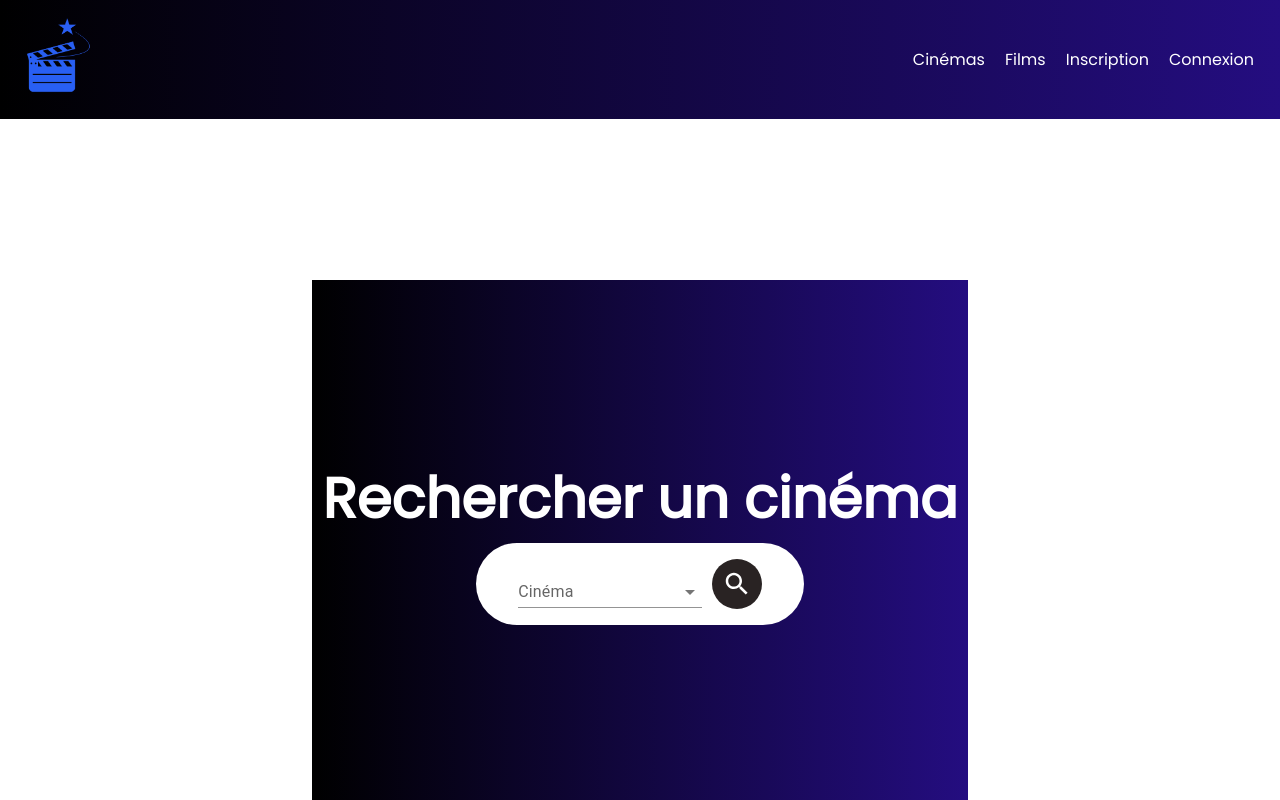
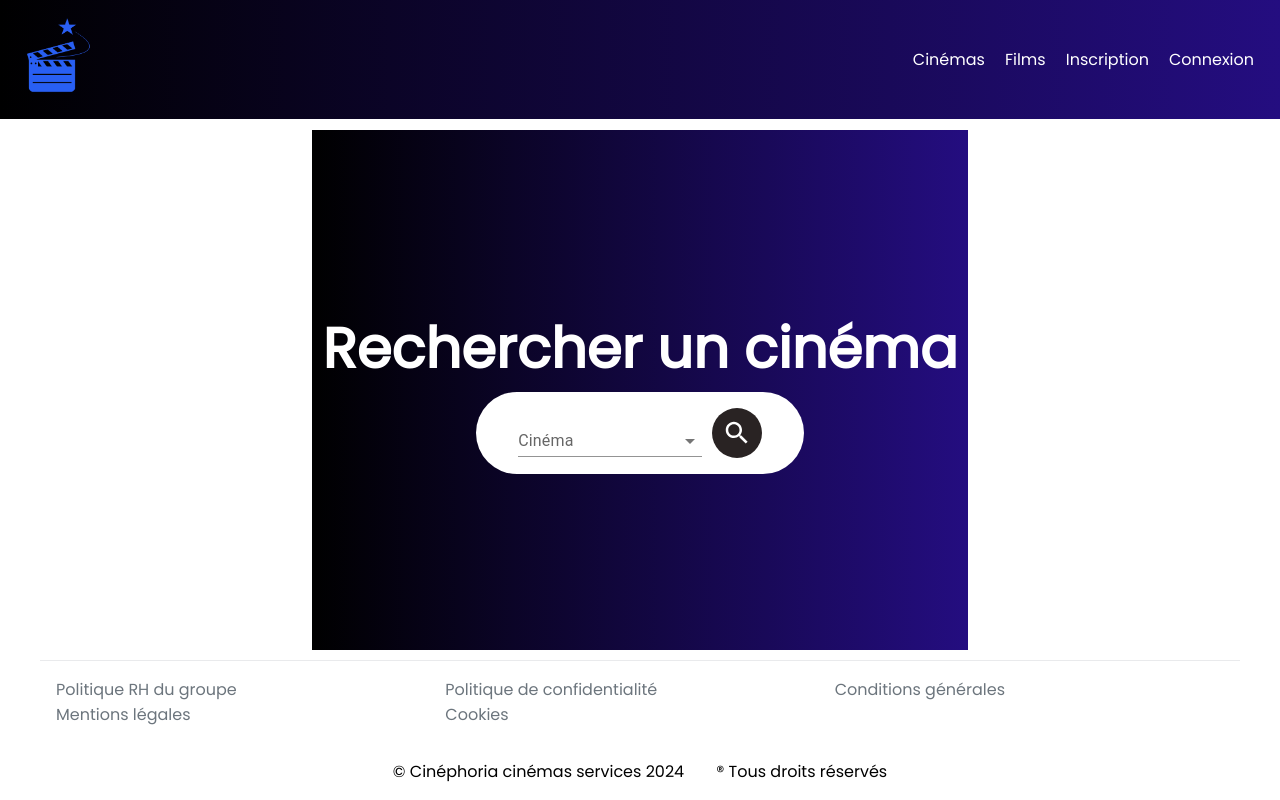
Before and after one commit to Anothays/Cin-phoria_web, a Next.js app: page / in a window 1280 px wide. Built offline with nearby package versions, Linux system fonts and the light colour scheme; no server answers.

Commit message:
add Footer

```diff
--- a/src/app/layout.tsx
+++ b/src/app/layout.tsx
@@ -1,3 +1,4 @@
+import Footer from '@/containers/Footer';
 import Header from '@/containers/Header';
 import LoginModal from '@/containers/LoginModal';
 import { GlobalContextHandler } from '@/context/globalContext';
@@ -30,6 +31,7 @@ export default function RootLayout({
           <LoginModal />
           <Header />
           {children}
+          <Footer />
         </GlobalContextHandler>
       </body>
     </html>
--- /dev/null
+++ b/src/containers/Footer/Footer.module.scss
@@ -0,0 +1,60 @@
+@import 'src/styles/_variables.module.scss';
+@import 'src/styles/_colors.module.scss';
+.mainContainer {
+  width: 100%;
+  display: flex;
+  align-items: center;
+  justify-content: center;
+  .container {
+    width: 100%;
+    display: flex;
+    flex-direction: column;
+    justify-content: center;
+    // grid-template-columns: repeat(2, 1fr);
+    gap: 2rem;
+    padding: $space-lg;
+    border-top: 1px solid $light-grey-color;
+    max-width: $breakpoint-xl;
+    .logoContainer {
+      display: flex;
+      justify-content: center;
+      gap: 2rem;
+      // flex-direction: column;
+      width: 100%;
+    }
+    .linkContainer {
+      display: flex;
+      flex-direction: column;
+      width: 100%;
+      .category {
+        font-weight: bold;
+        margin-bottom: $space-sm;
+      }
+      .list {
+        // remove default list style
+        display: grid;
+        grid-template-columns: repeat(3, 1fr);
+        list-style-type: none;
+
+        .listItem {
+          .link {
+            color: $grey-text-color;
+            text-decoration: none !important;
+            &:hover {
+              color: $primary-color;
+            }
+          }
+        }
+      }
+    }
+  }
+}
+
+@media (max-width: $breakpoint-sm) {
+  .mainContainer {
+    .container {
+      grid-template-columns: repeat(1, 1fr);
+      font-size: $font-size-sm;
+    }
+  }
+}
--- /dev/null
+++ b/src/containers/Footer/index.tsx
@@ -0,0 +1,45 @@
+import Link from 'next/link';
+import styles from './Footer.module.scss';
+
+export default function Footer() {
+  return (
+    <footer className={styles.mainContainer}>
+      <div className={styles.container}>
+        <div className={styles.linkContainer}>
+          {/* <p className={styles.category}>Découvrir</p> */}
+          <ul className={styles.list}>
+            <li className={styles.listItem}>
+              <Link className={styles.link} href="/">
+                Politique RH du groupe
+              </Link>
+            </li>
+            <li className={styles.listItem}>
+              <Link className={styles.link} href="/">
+                Politique de confidentialité
+              </Link>
+            </li>
+            <li className={styles.listItem}>
+              <Link className={styles.link} href="/">
+                Conditions générales
+              </Link>
+            </li>
+            <li className={styles.listItem}>
+              <Link className={styles.link} href="/">
+                Mentions légales
+              </Link>
+            </li>
+            <li className={styles.listItem}>
+              <Link className={styles.link} href="/">
+                Cookies
+              </Link>
+            </li>
+          </ul>
+        </div>
+        <div className={styles.logoContainer}>
+          <p>© Cinéphoria cinémas services 2024</p>
+          <p>® Tous droits réservés</p>
+        </div>
+      </div>
+    </footer>
+  );
+}
```
